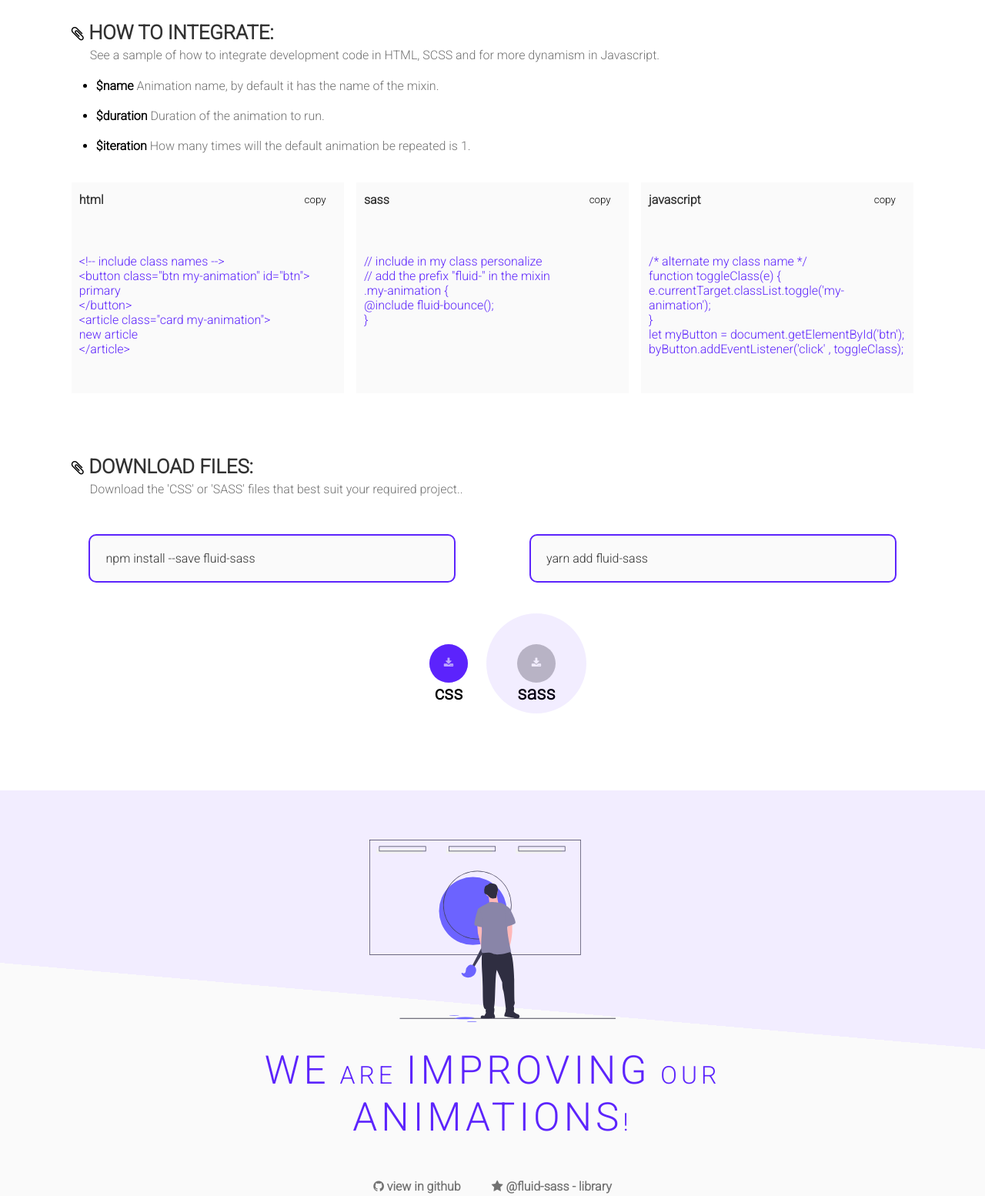
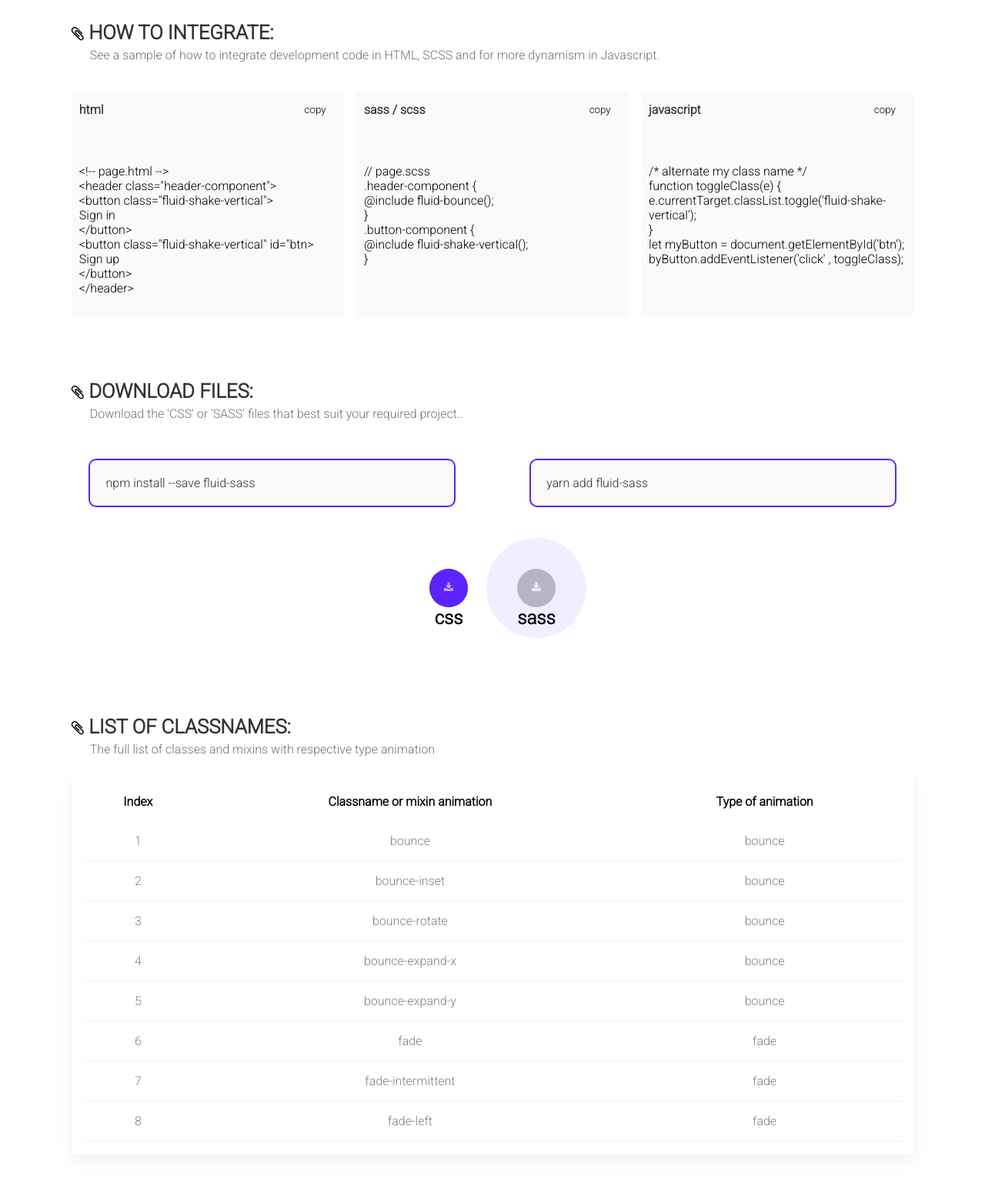
Before and after one commit to jhony-24/fluid-SASS, a website: page docs/index.html in a window 1280 px wide. Shown: the part 1260-2814 px from the top of the page at 77% size. Drawn offline with nearby package versions, Linux system fonts and the light colour scheme.

Commit message:
feat: Create table classnames into docs

```diff
--- a/docs/assets/js/data.js
+++ b/docs/assets/js/data.js
@@ -18,31 +18,33 @@ var examples = [
     {
         language: "html",
         code: `
-        <!-- include class names -->
-        <button class="btn my-animation" id="btn">
-        primary
-        </button>
-        <article class="card my-animation">
-        new article
-        </article>
-        `
+        <!-- page.html -->
+        <header class="header-component">
+            <button class="fluid-shake-vertical">
+                Sign in
+            </button>
+            <button class="fluid-shake-vertical" id="btn>
+                Sign up
+            </button>
+        </header>`
     },
     {
-        language: "sass",
+        language: "sass / scss",
         code: `
-        // include in my class personalize
-        // add the prefix "fluid-" in the mixin
-        .my-animation {
-        @include fluid-bounce();
+        // page.scss
+        .header-component {
+            @include fluid-bounce();
         }
-        `
+        .button-component {
+            @include fluid-shake-vertical();
+        }`
     },
     {
         language: "javascript",
         code: `
         /* alternate my class name */
         function toggleClass(e) {
-        e.currentTarget.classList.toggle('my-animation');
+            e.currentTarget.classList.toggle('fluid-shake-vertical');
         }
         let myButton = document.getElementById('btn');
         byButton.addEventListener('click' , toggleClass);
--- a/docs/assets/js/main.js
+++ b/docs/assets/js/main.js
@@ -116,6 +116,29 @@ window.addEventListener('load', function () {
         }
     }
 
+    var computedGetDataToTable = {
+        allClassnamesAnimation: function() {
+            let animations = this.typesAnimation;
+            let allAnimations = [];
+            for(let typeAnimation in animations) {
+                for(let animation of animations[typeAnimation]) {
+                    allAnimations.push({
+                        typeAnimation,
+                        animation
+                    })
+                }
+            }
+            return allAnimations;
+        },
+        fieldsClassnamesTable : function() {
+            return [
+                "Index",
+                "Classname or mixin animation",
+                "Type of animation"
+            ]
+        }
+    }
+
     var methodsExample = {
         copied: function () {
             this.isCopy = true;
@@ -142,7 +165,7 @@ window.addEventListener('load', function () {
         el: '#app',
         data: initialState,
         components: { ...components },
-        computed: { ...computedAnimations },
+        computed: { ...computedAnimations,...computedGetDataToTable },
         methods: { ...methodsAnimationSquare, ...methodsDownload, ...methodsExample },
         created() {
             this.onLinkSelected('#home');
--- a/docs/assets/sass/components/vue.scss
+++ b/docs/assets/sass/components/vue.scss
@@ -104,7 +104,7 @@
     @include max-width($width-mobile1) {
         overflow-x: scroll;
         .format-code {
-            font-size: .9em;
+            font-size: .8em;
         }
     }
     > * {
@@ -133,7 +133,6 @@
     .preview-code {
         .format-code {
             white-space: pre-line;
-            color: $primary-color;
         }
     }
 }
--- /dev/null
+++ b/docs/assets/sass/layouts/tableListAnimations.scss
@@ -0,0 +1,39 @@
+%padding-td {
+  td,
+  th {
+    padding: 1em 10px;
+    @include max-width($width-mobile1) {
+      font-size: 14px;
+    }
+  }
+}
+
+.container-table {
+  height: 500px;
+  overflow-y: auto;
+  box-shadow: 0 10px 20px rgba(0, 0, 0, 0.06);
+  margin: 1em auto;
+  padding: 1em;
+  position: relative;
+  @include max-width($width-mobile1) {
+    width: 100%;
+    box-shadow: none;
+  }
+}
+.table-animations {
+  width: 100%;
+  border-collapse: collapse;
+  &__header {
+    @extend %padding-td;
+  }
+  &__body {
+    tr {
+      border-bottom: 1px solid rgba(0, 0, 0, 0.06);
+    }
+    @extend %padding-td;
+    td {
+      text-align: center;
+      color: gray;
+    }
+  }
+}
--- a/docs/assets/sass/main.scss
+++ b/docs/assets/sass/main.scss
@@ -18,7 +18,8 @@
 "./layouts/footer",
 "./layouts/articleAnimation",
 "./layouts/landing",
-"./layouts/example";
+"./layouts/example",
+"./layouts//tableListAnimations";
 
 
 // sass --no-source-map --watch docs/assets/sass/main.scss:docs/assets/css/main.css --style=compressed
--- a/docs/index.html
+++ b/docs/index.html
@@ -71,8 +71,7 @@
                     title="MIXINS WITH CLASS NAMES:"
                     detail="Here are all the class names where you can test the animations (in mixins you need to add the prefix 'fluid').">
                 </paragraph-detail>
-                <div slot="body">
-
+                <template slot="body">
                     <div class="container-mixins">
                         <div class="container-mixins-nav row">
                             <div class="all-category-mixins">
@@ -90,9 +89,9 @@
                             <square-motion class="square-main" :name-animation="currentAnimation"></square-motion>
                         </div>
                     </div>
+                </template>
+            </detail-section>
 
-                </div>
-            </detail-section>
             <detail-section>
                 <paragraph-detail
                     slot="header"
@@ -100,31 +99,16 @@
                     title="HOW TO INTEGRATE:"
                     detail="See a sample of how to integrate development code in HTML, SCSS and for more dynamism in Javascript.">
                 </paragraph-detail>
-                <div slot="body">
-                    <div class="example-parameters">
-                       <ul class="parameters">
-                        <li class="parameter-detail">
-                            <strong>$name </strong>
-                            <span>Animation name, by default it has the name of the mixin.</span>
-                        </li>
-                        <li class="parameter-detail">
-                            <strong>$duration </strong>
-                            <span>Duration of the animation to run.</span>
-                        </li>
-                        <li class="parameter-detail">
-                            <strong>$iteration </strong>
-                            <span>How many times will the default animation be repeated is 1.</span>
-                        </li>
-                      </ul>
-                    </div>
+                <template slot="body">
                     <div class="examples-languages">
                         <template-code v-for="i in examples" :language="i.language" @copy-click="copied">
                             {{i.code}}
                         </template-code>
                         <simple-toast v-if="isCopy" message="codigo copiado"></simple-toast>
                     </div>
-                </div>
+                </template>
             </detail-section>
+
             <detail-section>
                 <paragraph-detail
                     slot="header"
@@ -132,7 +116,7 @@
                     title="DOWNLOAD FILES:"
                     detail="Download the 'CSS' or 'SASS' files that best suit your required project..">
                 </paragraph-detail>
-                <div slot="body">
+                <template slot="body">
                     <div class="card-install">
                         <p class="command-install">npm install --save fluid-sass</p>
                         <p class="command-install">yarn add fluid-sass</p>
@@ -148,7 +132,35 @@
                         </div>
                     </div>
                     <simple-toast v-if="isDownload" message="gracias por su descarga"></simple-toast>
-                </div>
+                </template>
+            </detail-section>
+
+            <detail-section>
+                <paragraph-detail
+                slot="header"
+                id="list-classnames"
+                title="LIST OF CLASSNAMES:"
+                detail="The full list of classes and mixins with respective type animation">
+                </paragraph-detail>
+                <template slot="body">
+                    <div class="container-table">
+                        <table class="table-animations">
+                            <thead class="table-animations__header">
+                                <tr>
+                                    <th v-for="(item,index) in fieldsClassnamesTable" :key="index">{{item}}</th>
+                                </tr>
+                            </thead>
+                            <tbody class="table-animations__body">
+                                <tr v-for="({animation,typeAnimation},index) in allClassnamesAnimation" :key="index">
+                                    <td>{{index+1}}</td>
+                                    <td>{{animation}}</td>
+                                    <td>{{typeAnimation}}</td>
+                                </tr>
+                                <colgroup class="index"></colgroup>
+                            </tbody>
+                        </table>
+                    </div>
+                </template>
             </detail-section>
         </div>
 
```
Also changed, not shown: docs/assets/css/main.css, 1 other file.
